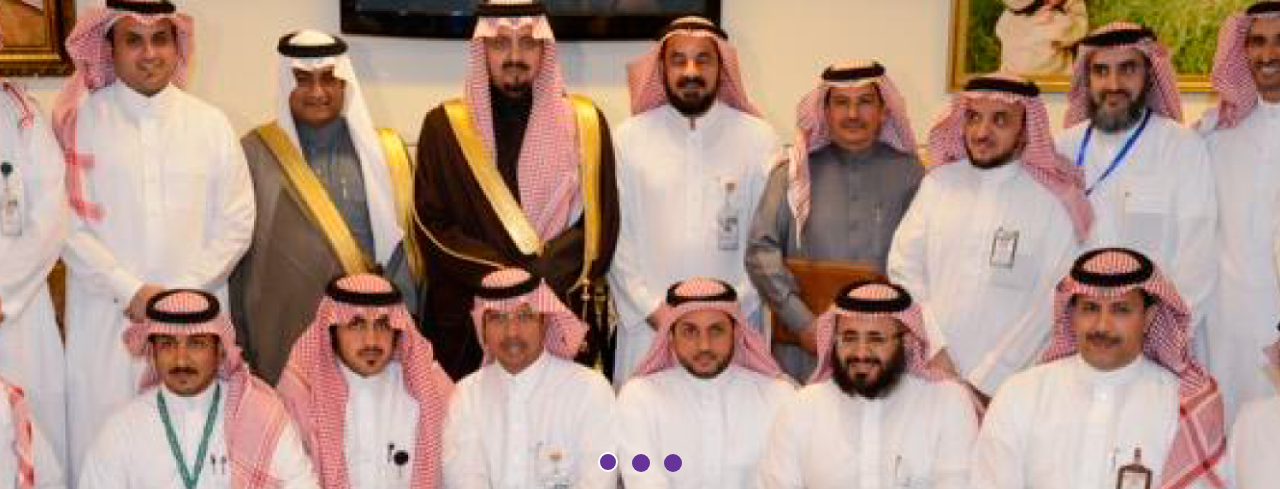
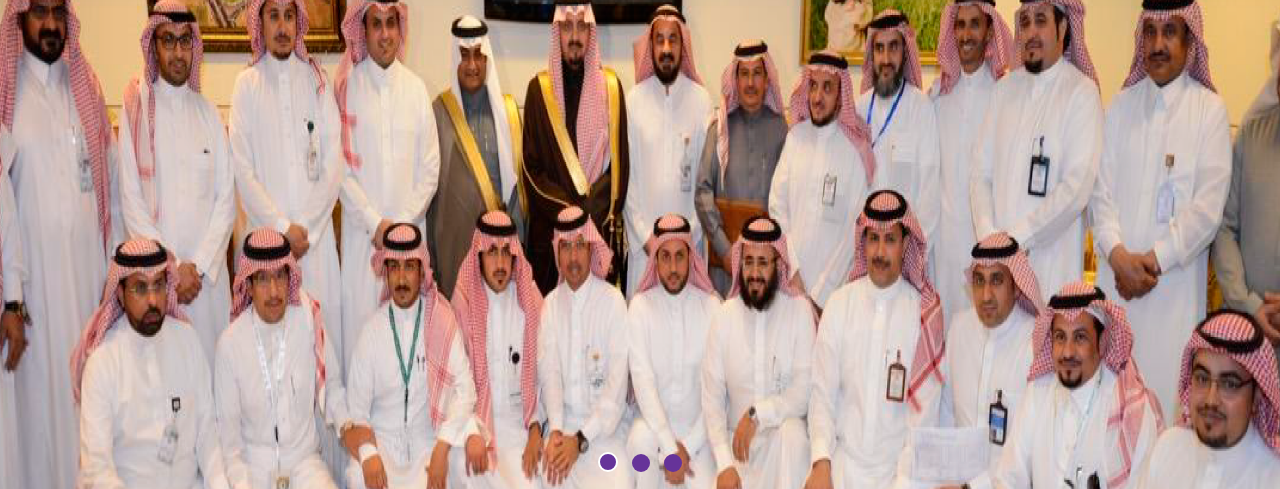
Before and after one commit to AmanySamy/Mahael.github.io, a website: page index.html in a window 1280 px wide. Shown: the part 147-636 px from the top of the page. Drawn offline with Linux system fonts and the light colour scheme.

Commit message:
New Edit on Slide Caption

```diff
--- a/sass/pages/_home.scss
+++ b/sass/pages/_home.scss
@@ -6,8 +6,10 @@ header{
 	.owl-carousel{
 		position:relative;
 		.item{
-			background-size: cover !important;
- 		    background-position: center center !important;
+			// background-size: cover !important;
+ 		//     background-position: center center !important;
+ 		        background-position: center top !important;
+   				background-size: 100% 80% !important;
  		    position:relative;
  		    h3.slide-caption {
 			    position: absolute;
```
Also changed, not shown: css/style.css, 1 other file.
